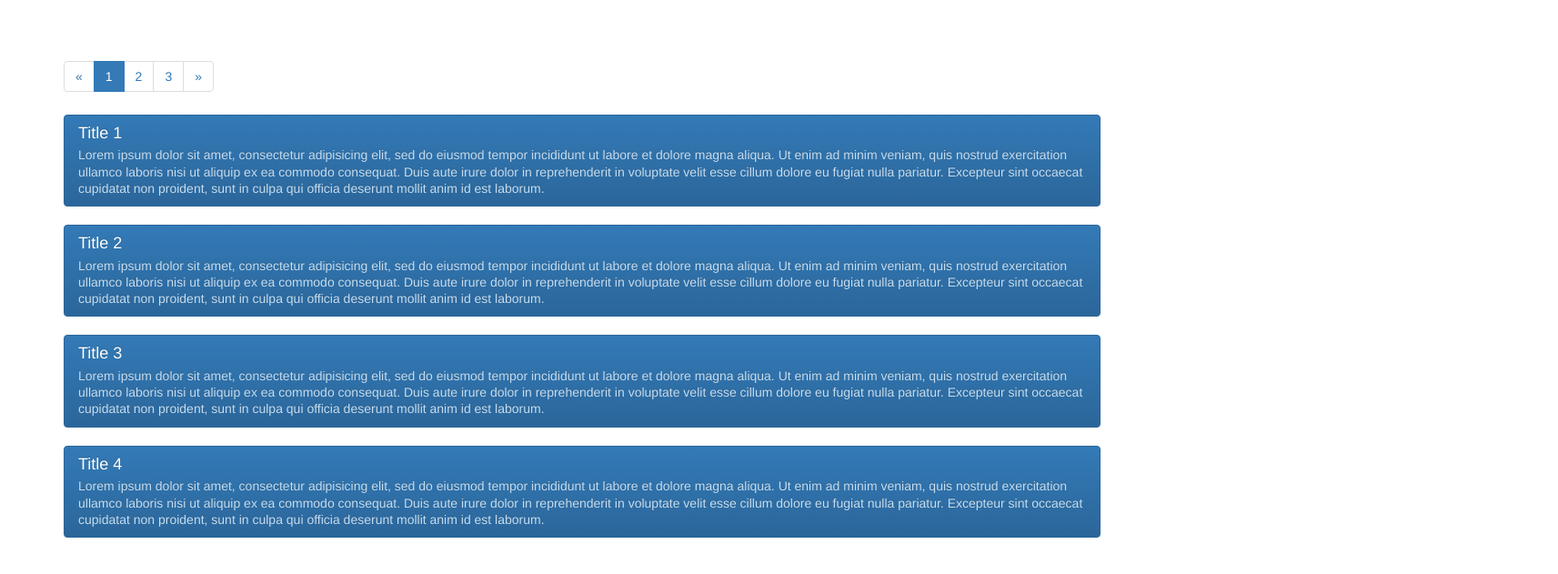
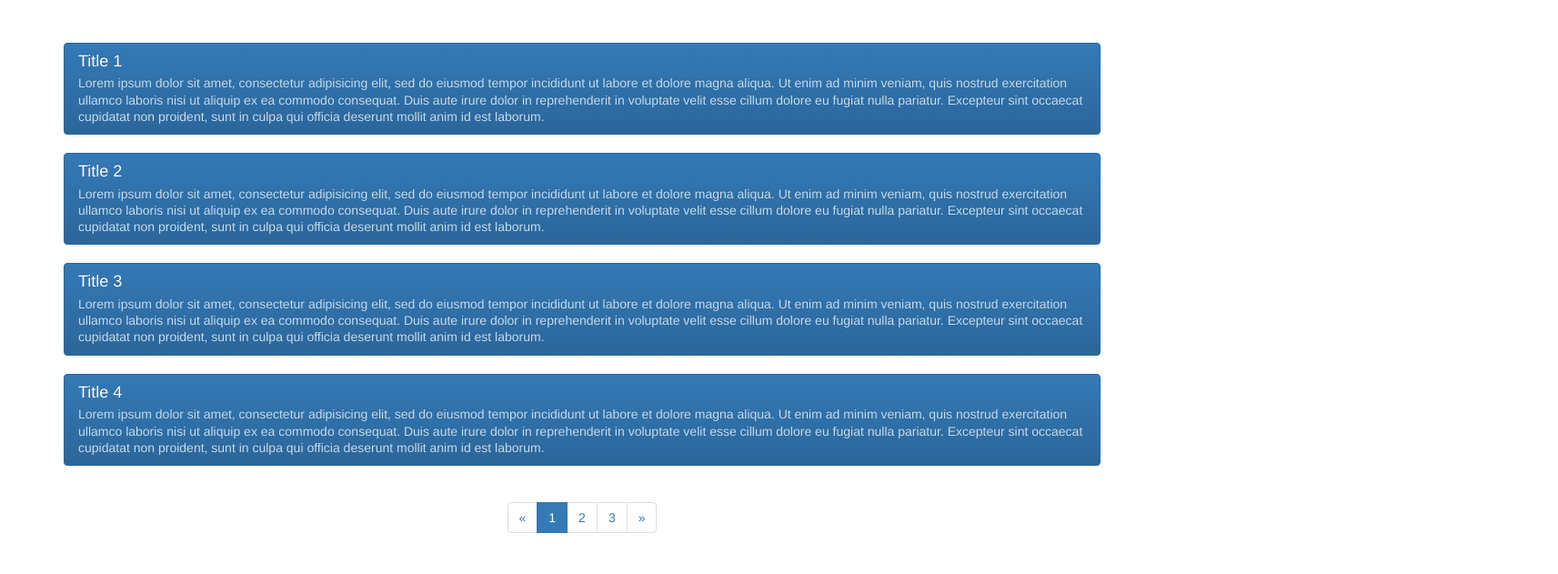
Before and after one commit to SBrendan/pageJquery, a plain HTML site: page index.html in a window 1280 px wide. Shown: the part 153-784 px from the top of the page at 91% size, 1713 px wide, since content can reach past the window. Drawn offline with nearby package versions, Linux system fonts and the light colour scheme.

Commit message:
update html

```diff
--- a/index.html
+++ b/index.html
@@ -27,12 +27,6 @@
     <div class="starter-template">
       <h1>jQuery Pagination</h1>
     </div>
-
-    <nav aria-label=...>
-      <ul class=pagination>
-        <li id="previous-page"><a href="javascript:void(0)" aria-label=Previous><span aria-hidden=true>&laquo;</span></a></li>
-      </ul>
-    </nav>
 
     <div id="page">
       <div class="list-group">
@@ -113,16 +107,20 @@
       </div>
     </div>
 
-  </div>
-  <!-- /container -->
+    <div class="row">
 
-  <!-- Bootstrap core JavaScript
-    ================================================== -->
-  <!-- Placed at the end of the document so the pages load faster -->
+    <div class="col-md-offset-5 col-md-12 center">
+      <nav aria-label=...>
+        <ul class=pagination>
+          <li id="previous-page"><a href="javascript:void(0)" aria-label=Previous><span aria-hidden=true>&laquo;</span></a></li>
+        </ul>
+      </nav>
+    </div>
+    </div>
+
   <script src="https://ajax.googleapis.com/ajax/libs/jquery/1.12.4/jquery.min.js"></script>
+  <script src="scripts.js"></script>
 
-  <!-- Latest compiled and minified JavaScript -->
-  <script src="scripts.js"></script>
 </body>
 
 </html>
```
